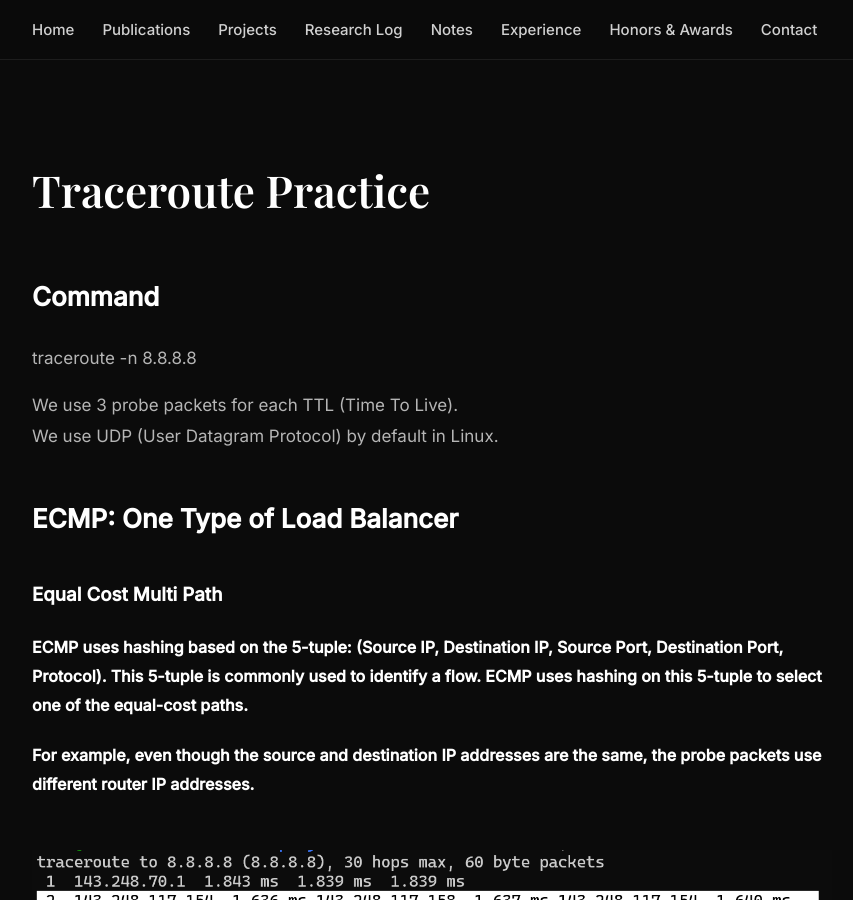
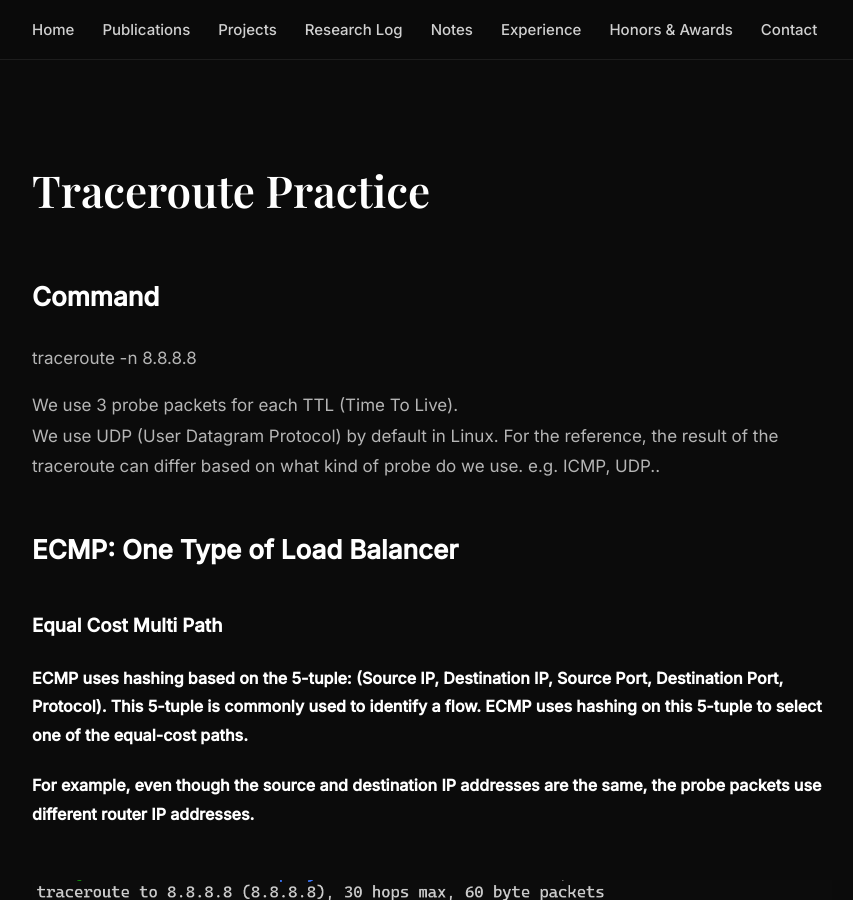
Before and after one commit to taeuk97/taeuk97.github.io, a Jekyll site: the page built from note/internet-measurement/practice/traceroute.md, in a window 1280 px wide and 900 px high. Shown: the whole window, without its empty margins (32-885 px from the left). Built offline with Jekyll 4.4.1, drawn with Linux system fonts in a browser that asks for light colours; our own code applies the rules of GitHub Pages for plain Markdown files.

Commit message:
Update traceroute.md

```diff
--- a/note/internet-measurement/practice/traceroute.md
+++ b/note/internet-measurement/practice/traceroute.md
@@ -6,6 +6,7 @@ traceroute -n 8.8.8.8
 
 We use 3 probe packets for each TTL (Time To Live).<br>
 We use UDP (User Datagram Protocol) by default in Linux.
+For the reference, the result of the traceroute can differ based on what kind of probe do we use. e.g. ICMP, UDP..
 
 ## ECMP: One Type of Load Balancer
 ### Equal Cost Multi Path
```
